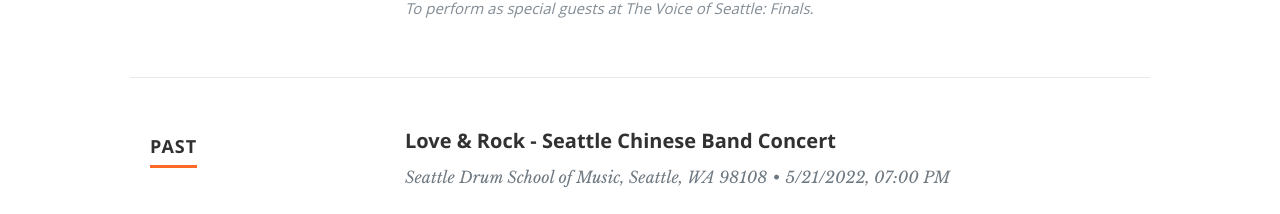
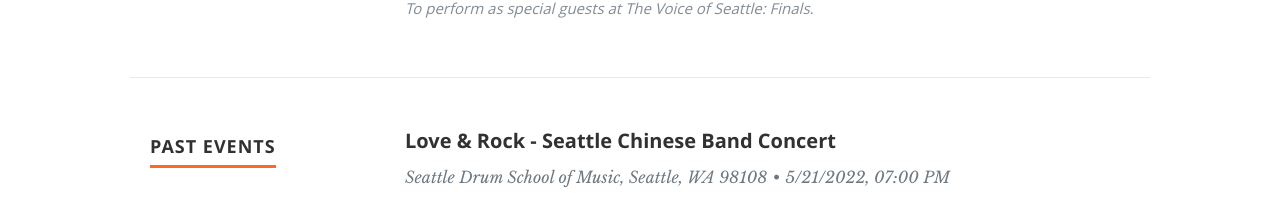
Before and after one commit to yuz302/SpiralDreamsBand, a React (Create React App) app: page / in a window 1280 px wide. Shown: the part 978-1192 px from the top of the page. Built offline with nearby package versions, Linux system fonts and the light colour scheme.

Commit message:
Updated performances title text

```diff
--- a/src/Components/Performances.js
+++ b/src/Components/Performances.js
@@ -46,7 +46,7 @@
         <div className="row">
           <div className="three columns header-col">
             <h1>
-              <span>Past</span>
+              <span>Past Events</span>
             </h1>
           </div>
 
```
